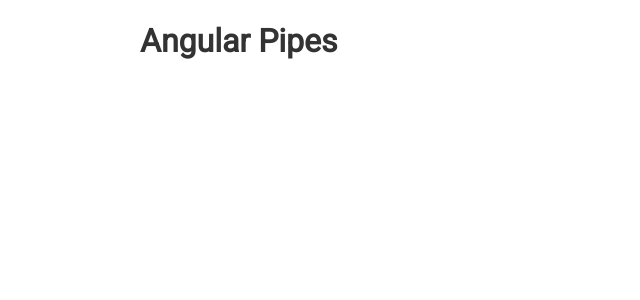
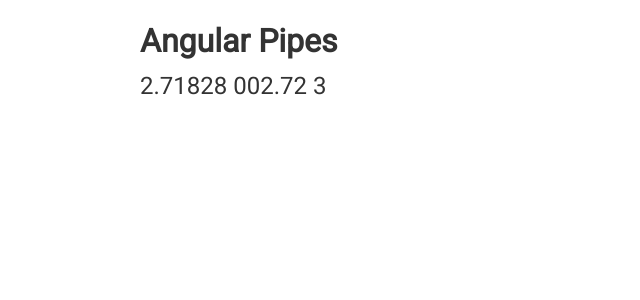
Before and after one commit to Comprehensher/angular-conspect, an Angular app: page / in a window 1280 px wide. Shown: the top 300 px of the page, without its empty margins (0-640 px from the left). Built offline with nearby package versions, Linux system fonts and the light colour scheme.

Commit message:
Apply pipe to number, round exponent to five figures after coma

```diff
--- a/src/app/app.component.html
+++ b/src/app/app.component.html
@@ -1,4 +1,16 @@
 <div class="container">
   <h1>Angular Pipes</h1>
 
+  <p>
+<!--Первый параметр в pipe number показывает сколько цифр нужно показывать до запятой
+    после точки указываем диапазон значений цифр, которые нам нужно показать после запятой
+    в нашем примере экспонента будет 2.71828
+-->
+    {{e | number:'1.1-5'}}
+<!--    Output: 002.72-->
+    {{e | number:'3.1-2'}}
+    <!--    Output: 3-->
+    {{e | number:'1.0-0'}}
+  </p>
+
 </div>
--- a/src/app/app.component.ts
+++ b/src/app/app.component.ts
@@ -6,5 +6,5 @@
   styleUrls: ['./app.component.scss']
 })
 export class AppComponent {
-
+  e: number = Math.E
 }
```
